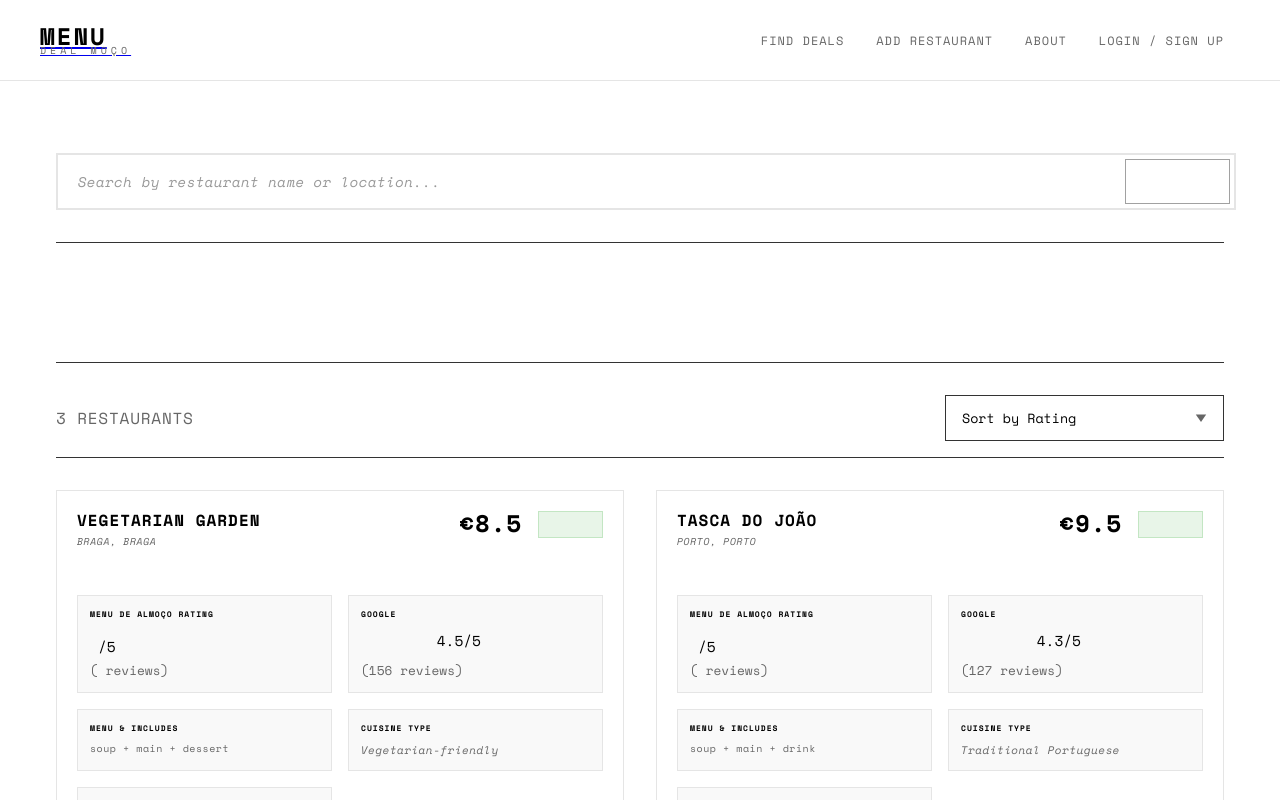
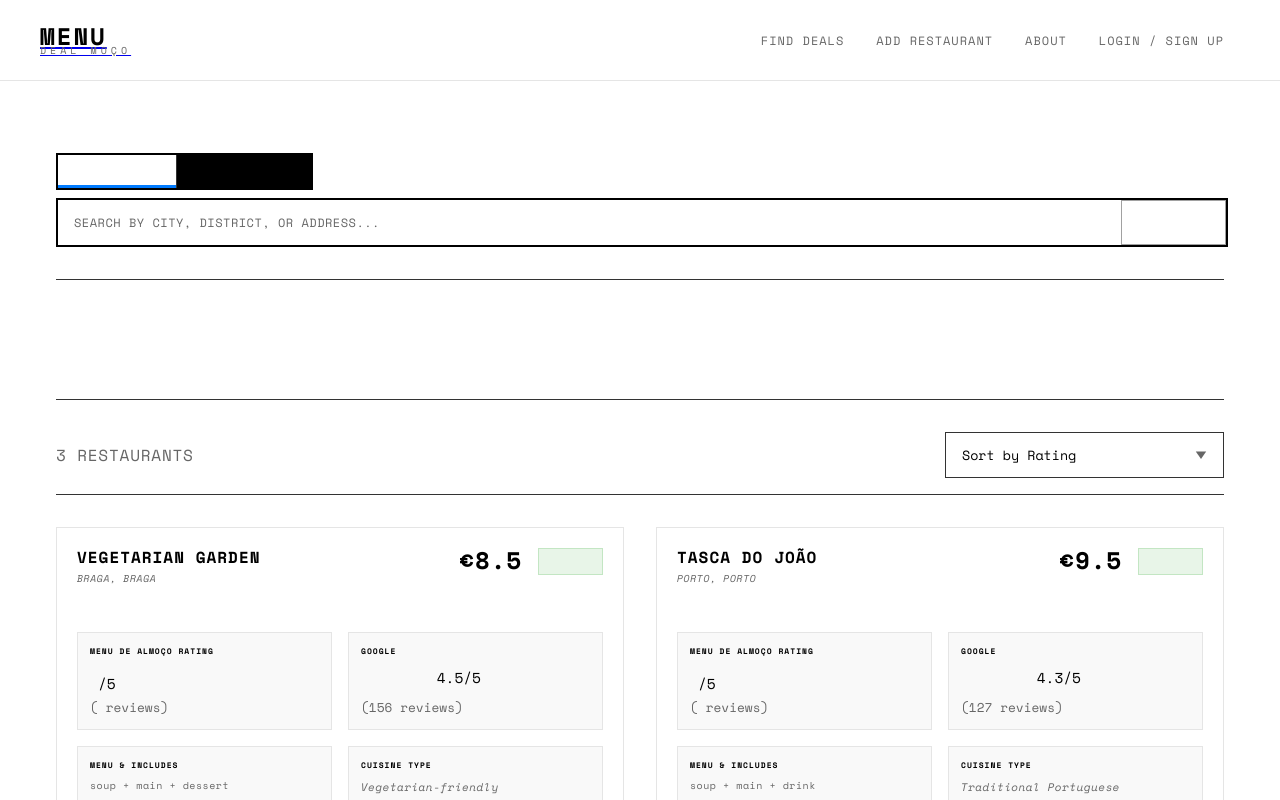
Before and after one commit to engqsucessor/menudealmoco, a React (Vite) app in the folder frontend_1/: page /search in a window 1280 px wide. Shown: the top 800 px of the page. Built offline with nearby package versions, Linux system fonts and the light colour scheme.

Commit message:
working mostly

```diff
--- a/frontend_1/src/components/ui/MenuRating.jsx
+++ b/frontend_1/src/components/ui/MenuRating.jsx
@@ -40,11 +40,8 @@ const MenuRating = ({ restaurantId, restaurantName, onRatingSubmitted }) => {
       return;
     }
 
-    // Check if comment is empty or only whitespace
-    if (comment.trim().length === 0) {
-      alert('Please write a comment before submitting your review.');
-      return;
-    }
+    // Comments are optional - only validate if user wants to prevent truly empty submissions
+    // Removed comment requirement to allow rating-only reviews
 
     setLoading(true);
     try {
@@ -167,7 +164,7 @@ const MenuRating = ({ restaurantId, restaurantName, onRatingSubmitted }) => {
 
         <div className={styles.commentSection}>
           <label className={styles.label} htmlFor="comment">
-            Comment (required):
+            Comment (optional):
           </label>
           <textarea
             id="comment"
@@ -181,7 +178,7 @@ const MenuRating = ({ restaurantId, restaurantName, onRatingSubmitted }) => {
 
         <button
           type="submit"
-          disabled={loading || rating === 0 || comment.trim().length === 0}
+          disabled={loading || rating === 0}
           className={styles.submitButton}
         >
           {loading ? 'Submitting...' : 'Submit Review'}
--- a/frontend_1/src/components/ui/SearchBar.jsx
+++ b/frontend_1/src/components/ui/SearchBar.jsx
@@ -5,13 +5,14 @@ import styles from './SearchBar.module.css';
 const SearchBar = ({
   onSearch,
   onLocationSelect,
-  placeholder = "Search by restaurant name or location...",
+  placeholder = "",
   showLocationButton = true,
   className = '',
   initialQuery = '',
   initialLocation = ''
 }) => {
   const [searchTerm, setSearchTerm] = useState(initialQuery || initialLocation || '');
+  const [searchMode, setSearchMode] = useState('location'); // 'location' or 'restaurant'
   const [isLocating, setIsLocating] = useState(false);
   const [locationError, setLocationError] = useState('');
   const [suggestions, setSuggestions] = useState([]);
@@ -19,11 +20,14 @@ const SearchBar = ({
   const inputRef = useRef(null);
   const suggestionsRef = useRef(null);
 
-  // Update search term when initial values change
+  // Update search term and mode when initial values change
   useEffect(() => {
-    const newValue = initialQuery || initialLocation || '';
-    if (newValue && newValue !== searchTerm) {
-      setSearchTerm(newValue);
+    if (initialQuery) {
+      setSearchTerm(initialQuery);
+      setSearchMode('restaurant');
+    } else if (initialLocation) {
+      setSearchTerm(initialLocation);
+      setSearchMode('location');
     }
   }, [initialQuery, initialLocation]);
 
@@ -58,7 +62,8 @@ const SearchBar = ({
     const value = e.target.value;
     setSearchTerm(value);
 
-    if (value.length > 1) {
+    // Only show location suggestions when in location mode
+    if (searchMode === 'location' && value.length > 1) {
       const filtered = mockSuggestions.filter(suggestion =>
         suggestion.toLowerCase().includes(value.toLowerCase())
       );
@@ -72,7 +77,13 @@ const SearchBar = ({
   const handleSearch = (e) => {
     e.preventDefault();
     if (searchTerm.trim()) {
-      onSearch?.(searchTerm.trim());
+      if (searchMode === 'location') {
+        // Search by location
+        onSearch?.('', searchTerm.trim());
+      } else {
+        // Search by restaurant name/description
+        onSearch?.(searchTerm.trim(), '');
+      }
       setShowSuggestions(false);
     }
   };
@@ -80,7 +91,8 @@ const SearchBar = ({
   const handleSuggestionClick = (suggestion) => {
     setSearchTerm(suggestion);
     setShowSuggestions(false);
-    onSearch?.(suggestion);
+    // Suggestions are always locations
+    onSearch?.('', suggestion);
   };
 
   const handleUseLocation = async () => {
@@ -101,6 +113,7 @@ const SearchBar = ({
           const mockLocation = 'Near you, Portugal';
           setSearchTerm(mockLocation);
           onLocationSelect?.({ latitude, longitude, address: mockLocation });
+          onSearch?.('', mockLocation); // Also trigger search with location
           setIsLocating(false);
         }, 1500);
       },
@@ -133,16 +146,39 @@ const SearchBar = ({
     className
   ].filter(Boolean).join(' ');
 
+  const getPlaceholder = () => {
+    if (placeholder) return placeholder;
+    return searchMode === 'location'
+      ? 'Search by city, district, or address...'
+      : 'Search by restaurant name...';
+  };
+
   return (
     <div className={searchBarClasses}>
       <form onSubmit={handleSearch} className={styles.searchForm}>
+        <div className={styles.searchModeToggle}>
+          <button
+            type="button"
+            className={`${styles.modeButton} ${searchMode === 'location' ? styles.active : ''}`}
+            onClick={() => setSearchMode('location')}
+          >
+            📍 Location
+          </button>
+          <button
+            type="button"
+            className={`${styles.modeButton} ${searchMode === 'restaurant' ? styles.active : ''}`}
+            onClick={() => setSearchMode('restaurant')}
+          >
+            🍽️ Restaurant
+          </button>
+        </div>
         <div className={styles.inputContainer}>
           <input
             ref={inputRef}
             type="text"
             value={searchTerm}
             onChange={handleInputChange}
-            placeholder={placeholder}
+            placeholder={getPlaceholder()}
             className={styles.searchInput}
             autoComplete="off"
           />
--- a/frontend_1/src/components/ui/SearchBar.module.css
+++ b/frontend_1/src/components/ui/SearchBar.module.css
@@ -11,19 +11,68 @@
   position: relative;
 }
 
+.searchModeToggle {
+  display: flex;
+  gap: 0;
+  margin-bottom: 8px;
+  background: black;
+  border: 2px solid black;
+  padding: 0;
+  width: fit-content;
+}
+
+.modeButton {
+  padding: 8px 16px;
+  border: none;
+  background: black;
+  border-right: 1px solid #333;
+  font-family: 'Space Mono', monospace;
+  font-size: 12px;
+  font-weight: 600;
+  color: white;
+  cursor: pointer;
+  transition: all 0.2s ease;
+  text-transform: uppercase;
+  letter-spacing: 0.5px;
+  position: relative;
+}
+
+.modeButton:last-child {
+  border-right: none;
+}
+
+.modeButton:hover {
+  background: #333;
+}
+
+.modeButton.active {
+  background: white;
+  color: black;
+}
+
+.modeButton.active::after {
+  content: '';
+  position: absolute;
+  bottom: 0;
+  left: 0;
+  right: 0;
+  height: 3px;
+  background: #007bff;
+}
+
 .inputContainer {
   display: flex;
-  gap: 12px;
+  gap: 0;
   align-items: center;
   width: 100%;
-  background: #ffffff;
-  border: 2px solid #e5e5e5;
-  padding: 4px;
+  background: white;
+  border: 2px solid black;
+  padding: 0;
   transition: border-color 0.2s ease;
 }
 
 .inputContainer:focus-within {
-  border-color: #000000;
+  border-color: black;
 }
 
 .searchInput {
@@ -32,21 +81,23 @@
   border: none;
   outline: none;
   padding: 12px 16px;
-  font-size: 14px;
+  font-size: 12px;
   font-weight: 400;
-  color: #000000;
-  background: transparent;
+  color: black;
+  background: white;
   letter-spacing: 0.5px;
+  text-transform: uppercase;
 }
 
 .searchInput::placeholder {
-  color: #999999;
-  font-style: italic;
+  color: #666;
+  font-style: normal;
+  text-transform: uppercase;
 }
 
 .buttonGroup {
   display: flex;
-  gap: 8px;
+  gap: 0;
   align-items: center;
   flex-shrink: 0;
 }
@@ -66,8 +117,8 @@
   top: 100%;
   left: 0;
   right: 0;
-  background: #ffffff;
-  border: 2px solid #e5e5e5;
+  background: white;
+  border: 2px solid black;
   border-top: none;
   max-height: 240px;
   overflow-y: auto;
@@ -79,24 +130,25 @@
   width: 100%;
   padding: 12px 16px;
   border: none;
-  background: none;
+  background: white;
   font-family: 'Space Mono', monospace;
   font-size: 12px;
   font-weight: 400;
-  color: #666666;
+  color: black;
   text-align: left;
   cursor: pointer;
   display: flex;
   align-items: center;
   gap: 12px;
   transition: all 0.2s ease;
-  border-bottom: 1px solid #f5f5f5;
+  border-bottom: 1px solid black;
+  text-transform: uppercase;
+  letter-spacing: 0.5px;
 }
 
 .suggestion:hover {
-  background: #f5f5f5;
-  color: #000000;
-  transform: translateX(4px);
+  background: black;
+  color: white;
 }
 
 .suggestion:last-child {
@@ -105,7 +157,7 @@
 
 .suggestionIcon {
   font-size: 14px;
-  color: #999999;
+  color: inherit;
   flex-shrink: 0;
 }
 
@@ -121,20 +173,20 @@
   gap: 8px;
   margin-top: 8px;
   padding: 8px 12px;
-  background: #f5f5f5;
-  border: 1px solid #e5e5e5;
+  background: white;
+  border: 2px solid black;
   animation: fadeIn 0.3s ease;
 }
 
 .errorIcon {
   font-size: 14px;
-  color: #666666;
+  color: black;
 }
 
 .errorText {
   font-size: 10px;
-  font-weight: 400;
-  color: #666666;
+  font-weight: 600;
+  color: black;
   letter-spacing: 0.5px;
   text-transform: uppercase;
 }
--- a/frontend_1/src/pages/RestaurantDetail.jsx
+++ b/frontend_1/src/pages/RestaurantDetail.jsx
@@ -536,8 +536,8 @@ const RestaurantDetail = () => {
                           )}
 
                           <div className={styles.reviewActions}>
+                            <div className={styles.voteButtons}>
                               {user && (
-                              <div className={styles.voteButtons}>
                                 <button
                                   className={`${styles.voteButton} ${styles.upvoteButton} ${review.upvotedBy?.includes(user.email) ? styles.voted : ''}`}
                                   onClick={() => handleUpvote(review.id)}
@@ -545,13 +545,15 @@ const RestaurantDetail = () => {
                                 >
                                   ↑
                                 </button>
+                              )}
                               <span className={`${styles.scoreDisplay} ${
                                 netScore > 0 ? styles.positiveScore :
                                 netScore < 0 ? styles.negativeScore :
                                 styles.neutralScore
                               }`}>
-                                  {netScore}
+                                {netScore > 0 ? '+' : ''}{netScore}
                               </span>
+                              {user && (
                                 <button
                                   className={`${styles.voteButton} ${styles.downvoteButton} ${review.downvotedBy?.includes(user.email) ? styles.voted : ''}`}
                                   onClick={() => handleDownvote(review.id)}
@@ -559,8 +561,8 @@ const RestaurantDetail = () => {
                                 >
                                   ↓
                                 </button>
+                              )}
                             </div>
-                            )}
 
                             <button
                               className={styles.reportButton}
--- a/frontend_1/src/pages/Search.jsx
+++ b/frontend_1/src/pages/Search.jsx
@@ -1,5 +1,5 @@
 import React, { useState, useEffect, useCallback } from 'react';
-import { useLocation } from 'react-router-dom';
+import { useLocation, useNavigate } from 'react-router-dom';
 import styles from './Search.module.css';
 import { getRestaurants } from '../services/mockApi';
 import RestaurantCard from '../components/ui/RestaurantCard';
@@ -15,6 +15,7 @@ const useQuery = () => {
 
 const SearchPage = () => {
   const query = useQuery();
+  const navigate = useNavigate();
   const initialQuery = query.get('query') || '';
   const initialLocation = query.get('location') || '';
 
--- a/frontend_1/src/services/mockBackend.js
+++ b/frontend_1/src/services/mockBackend.js
@@ -424,7 +424,16 @@ class MockBackend {
   // Menu Reviews
   getMenuReviews(restaurantId) {
     const menuReviews = JSON.parse(localStorage.getItem('mmd_menu_reviews') || '{}');
-    return menuReviews[restaurantId] || [];
+    const reports = JSON.parse(localStorage.getItem('mmd_reported_reviews') || '[]');
+
+    // Get all hidden review IDs from resolved reports
+    const hiddenReviewIds = reports
+      .filter(report => report.status === 'resolved' && report.action === 'review_hidden')
+      .map(report => report.reviewId);
+
+    // Filter out hidden reviews
+    const reviews = menuReviews[restaurantId] || [];
+    return reviews.filter(review => !hiddenReviewIds.includes(review.id));
   }
 
   addMenuReview(restaurantId, userId, rating, comment, displayName) {
```
Lines whose indentation alone changed are shown as unchanged.
